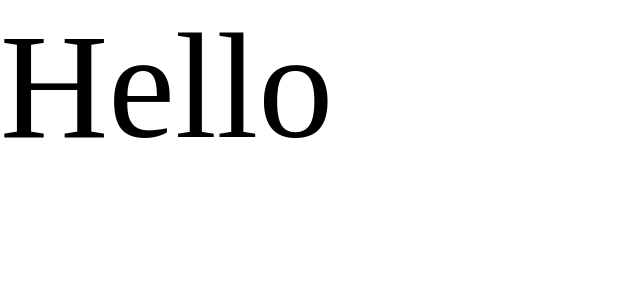
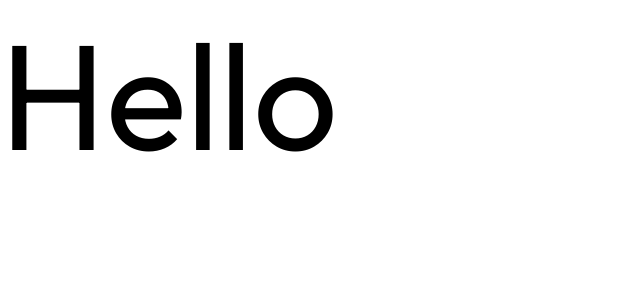
Before and after one commit to horoserp/qr-code, a React (Create React App) app: page / in a window 1280 px wide. Shown: the top 300 px of the page, without its empty margins (0-640 px from the left). Built offline with nearby package versions, Linux system fonts and the light colour scheme.

Commit message:
Fix: Correct path for font.

```diff
--- a/src/App.css
+++ b/src/App.css
@@ -7,8 +7,7 @@
 
 @font-face {
   font-family: "Main";
-  src: url("https://horoserp.github.io/qr-code/fonts/Outfit-VariableFont_wght.ttf")
-    format ("truetype");
+  src: url(../public/fonts/Outfit-VariableFont_wght.ttf);
   font-weight: 400 700;
   font-style: normal;
 }
```
